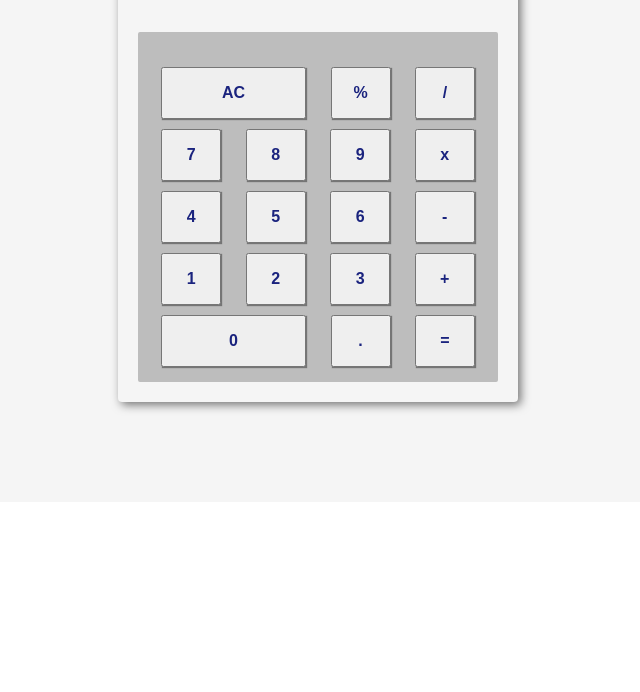
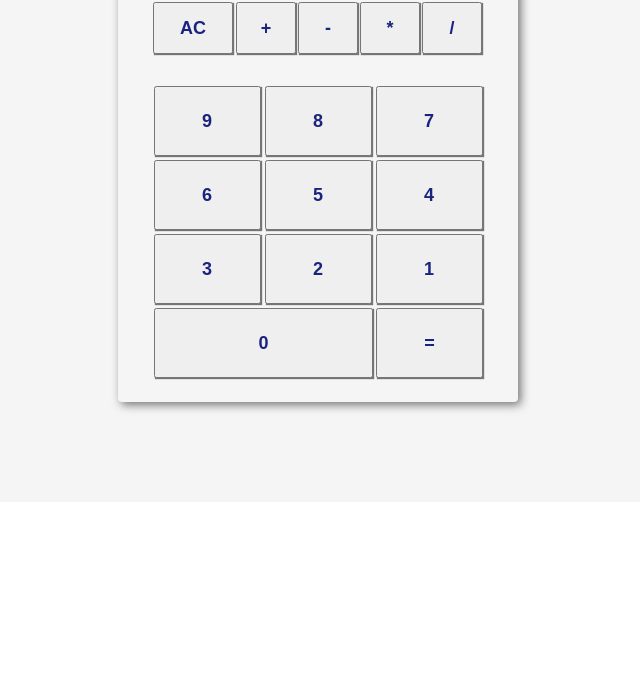
Before and after one commit to ddejesus18/calculator-yanks, a plain HTML site: page index.html in a window 1280 px wide. Shown: the part 108-800 px from the top of the page, without its empty margins (322-962 px from the left). Drawn offline with nearby package versions, Linux system fonts and the light colour scheme.

Commit message:
Made changes to HTML layout. Added 3 classes, digit, operator and total. Removed percentage and dot. Changed id from numeric to alpha

```diff
--- a/index.html
+++ b/index.html
@@ -6,38 +6,33 @@
   <link rel="stylesheet" href="style.css">
 </head>
 <body>
+  <link href='https://fonts.googleapis.com/css?family=Oswald' rel='stylesheet' type='text/css'>
   <div class="wrapper">
   <div class="calc-wrapper">
     <div id="screen">
      <p id="output">1234</p>
     </div>
-  <div class="digits">
-  <div class="row1">
- <button id="AC">AC</button>
- <button id="percentage">%</button>
+    <div class="button-wrapper">
+      <div class="operator">
        <button id="divsion">/</button>
-  </div>
-  <div class="row2">
- <button id="7">7</button>
- <button id="8">8</button>
- <button id="9">9</button>
- <button id="multiply">x</button>
-  </div>
-  <div class="row3">
- <button id="4">4</button>
- <button id="5">5</button>
- <button id="6">6</button>
+       <button id="multiply">*</button>
        <button id="minus">-</button>
-  </div>
-    <div class="row4">
- <button id="1">1</button>
- <button id="2">2</button>
- <button id="3">3</button>
        <button id="plus">+</button>
       </div>
-    <div class="row5">
+        <button id="AC">AC</button>
+      <div class="digits">
+       <button id="nine">9</button>
+       <button id="eight">8</button>
+       <button id="seven">7</button>
+       <button id="six">6</button>
+       <button id="five">5</button>
+       <button id="four">4</button>
+       <button id="three">3</button>
+       <button id="two">2</button>
+       <button id="one">1</button>
        <button id="zero">0</button>
- <button id="dot">.</button>
+     </div>
+      <div class="total">
        <button id="equal">=</button>
      </div>
    </div>
--- a/style.css
+++ b/style.css
@@ -2,12 +2,10 @@
   height: 600px;
   width: 100%;
   background-color: #F5F5F5;
-
 }
 .calc-wrapper {
   height: 500px;
   width: 400px;
-  background-color: ;
   margin: 0 auto;
   border-radius: 4px;
   box-shadow: 3px 3px 10px #757575;
@@ -32,35 +30,51 @@
   margin-top: 10px;
   color: #1A237E;
 }
-.digits {
-  width: 360px;
-  height: 350px;
-  border-radius: 2px;
+.button-wrapper {
+  width: 330px;
+  height: 380px;
   margin: 0 auto;
-  position: relative;
-  top: 30px;
-  text-align: center;
-  background-color: #BDBDBD;
-  font-size: 18px;
 }
 button {
   width: 60px;
   height: 52px;
-  margin: 5px 10px;
+  display: inline;
+  margin: 2px auto;
   padding: 5px;
-  font-size: 16px;
+  font-size: 18px;
   color: #1A237E;
   font-weight: bold;
     box-shadow: 1px 1px 1px #757575;
+  text-align: center;
 }
-.row1 button{
-  postion: relative;
-  margin-top: 35px;
+.operator button {
+  float: right;
+  margin: 0 1px;
 }
-.row5 #zero {
-  width: 145px;
+#AC {
+  display: inline;
+  margin: 0;
+  width: 80px
 }
-
-.row1 #AC {
-  width: 145px;
+.digits {
+  border-radius: 2px;
+  position: relative;
+  top: 30px;
+  text-align: center;
 }
+.digits button {
+  width: 107px;
+  height: 70px;
+}
+.digits #zero {
+  width: 219px;
+  margin-left: 1px;
+  float: left;
+}
+.total button {
+  width: 107px;
+  height: 70px;
+  position: relative;
+  top: 30px;
+  float: right;
+}
```
Lines whose indentation alone changed are shown as unchanged.
